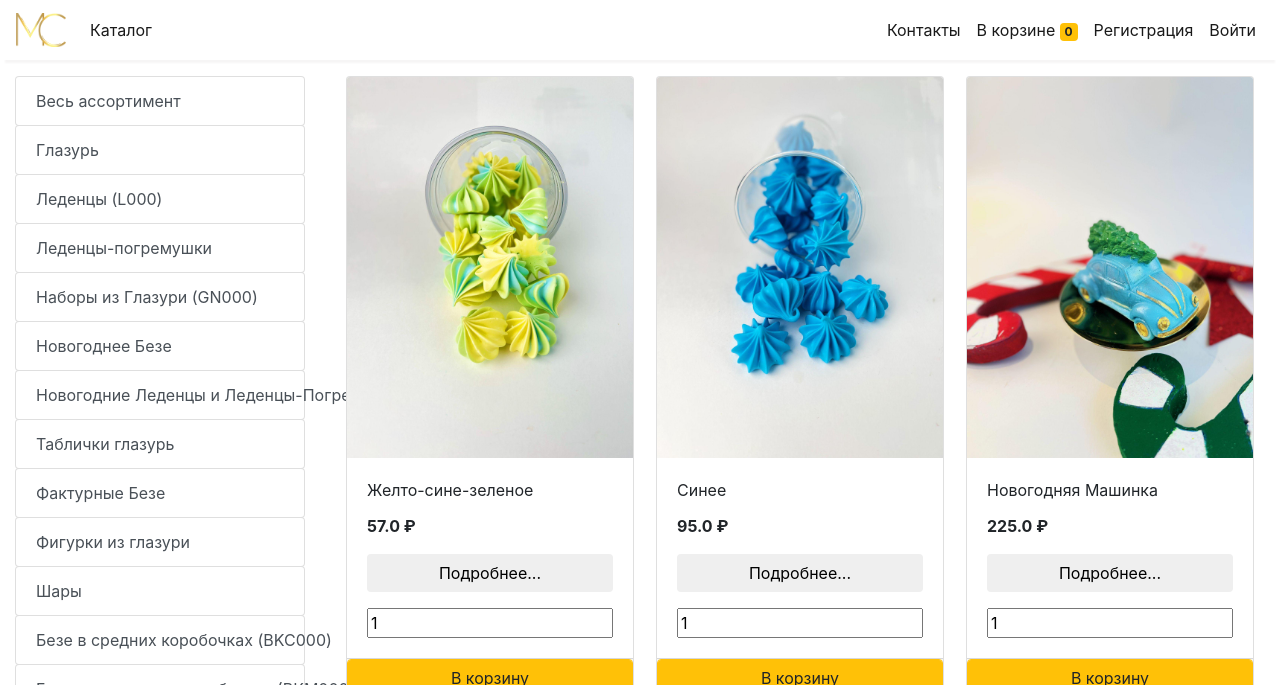
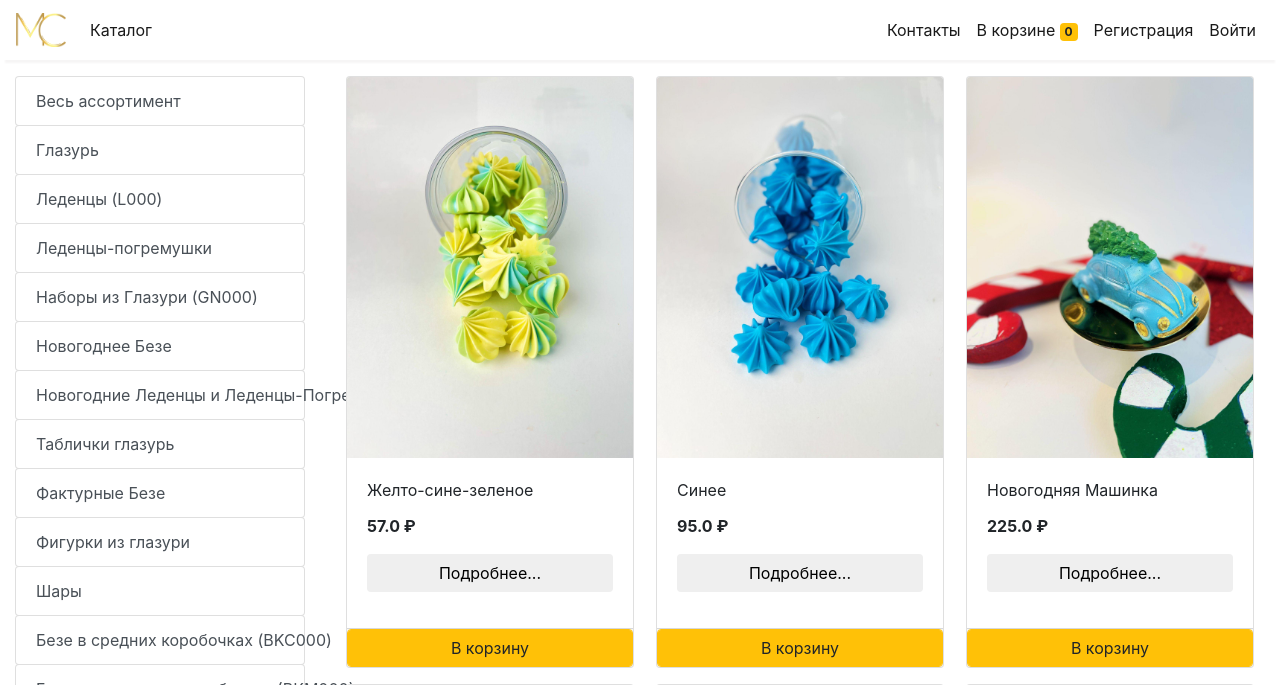
Before and after one commit to goshva/mc, a Django app: page /store in a window 1280 px wide. Shown: the top 685 px of the page. Run offline with Django 3.2, Linux system fonts and the light colour scheme; data comes from the database, SQL or seed files in the repository; both versions use the stored data as it was after the commit; some libraries are stand-ins or nearby versions; grey boxes are pictures that could not be loaded.

Commit message:
home.py refactoring

```diff
--- a/store/templates/index.html
+++ b/store/templates/index.html
@@ -94,26 +94,22 @@
 							</li>
 						  </ul>
 						</div>
-						<input type="number" value="1" max="5000" min="1" style="max-width: 100%; width: 100%;">
+
 						<!-- {{product | is_in_cart:request.session.cart }} -->
 					</div>
 
 					<div class="card-footer p-0 no-gutters">
+						{% if product|is_in_cart:request.session.cart %}
+						<div class="row no-gutters" style="display: flex;">
 
-						{% if product|is_in_cart:request.session.cart %}
-						<div class="row no-gutters">
-							<form action="/#{{product.id}}" class="col-2 " method="post">
+							<form action="/#{{product.id}}" method="post" style="display: flex; gap: 5px;">
 								{% csrf_token %}
 								<input hidden type="text" name='product' value='{{product.id}}'>
-								<input hidden type="text" name='remove' value='True'>
-								<input type="submit" value=" - " class="btn btn-block btn-ligth border-right">
+								<input type="submit" name='add' value=" + " class="btn btn-block btn-ligth border-left" style="flex-basis: 25%;">
+								<input type="number" value="1" max="5000" min="1" name='fixed' style="flex-basis:50%">
+								<input type="submit" name='remove' value=" - " class="btn btn-block btn-ligth border-right" style="flex-basis: 25%;">
 							</form>
 							<div class="text-center col btn btn-warning">{{product|cart_quantity:request.session.cart}} в корзине</div>
-							<form action="/#{{product.id}}" class="col-2 " method="post">
-								{% csrf_token %}
-								<input hidden type="text" name='product' value='{{product.id}}'>
-								<input type="submit" value=" + " class="btn btn-block btn-ligth border-left">
-							</form>
 						</div>
 						{% else %}
 						<form action="/#{{product.id}}" method="POST" class="btn-block">
--- a/store/views/home.py
+++ b/store/views/home.py
@@ -10,18 +10,19 @@ class Index(View):
     def post(self , request):
         product = request.POST.get('product')
         remove = request.POST.get('remove')
+        add = request.POST.get('add')
+        fixed = request.POST.get('fixed')
         cart = request.session.get('cart')
+
+
         if cart:
             quantity = cart.get(product)
             if quantity:
-                if remove:
-                    if quantity<=1:
-                        cart.pop(product)
-                    else:
-                        cart[product]  = quantity-1
-                else:
-                    cart[product]  = quantity+1
-
+                if fixed:
+                    if remove:
+                        cart[product] = quantity - int(fixed)
+                    if add:
+                        cart[product]  = quantity+int(fixed)
             else:
                 cart[product] = 1
         else:
```
Also changed, not shown: db.sqlite3.
